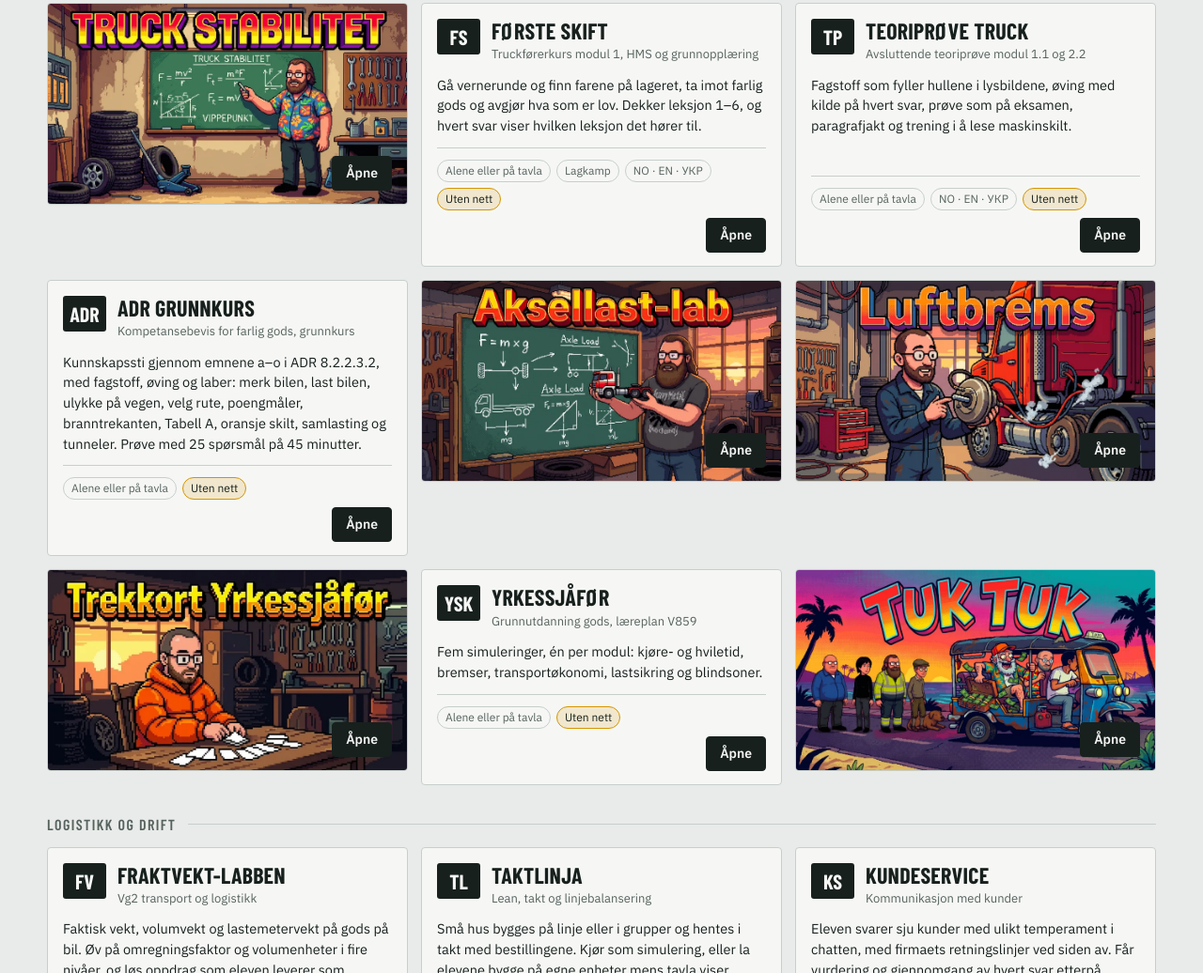
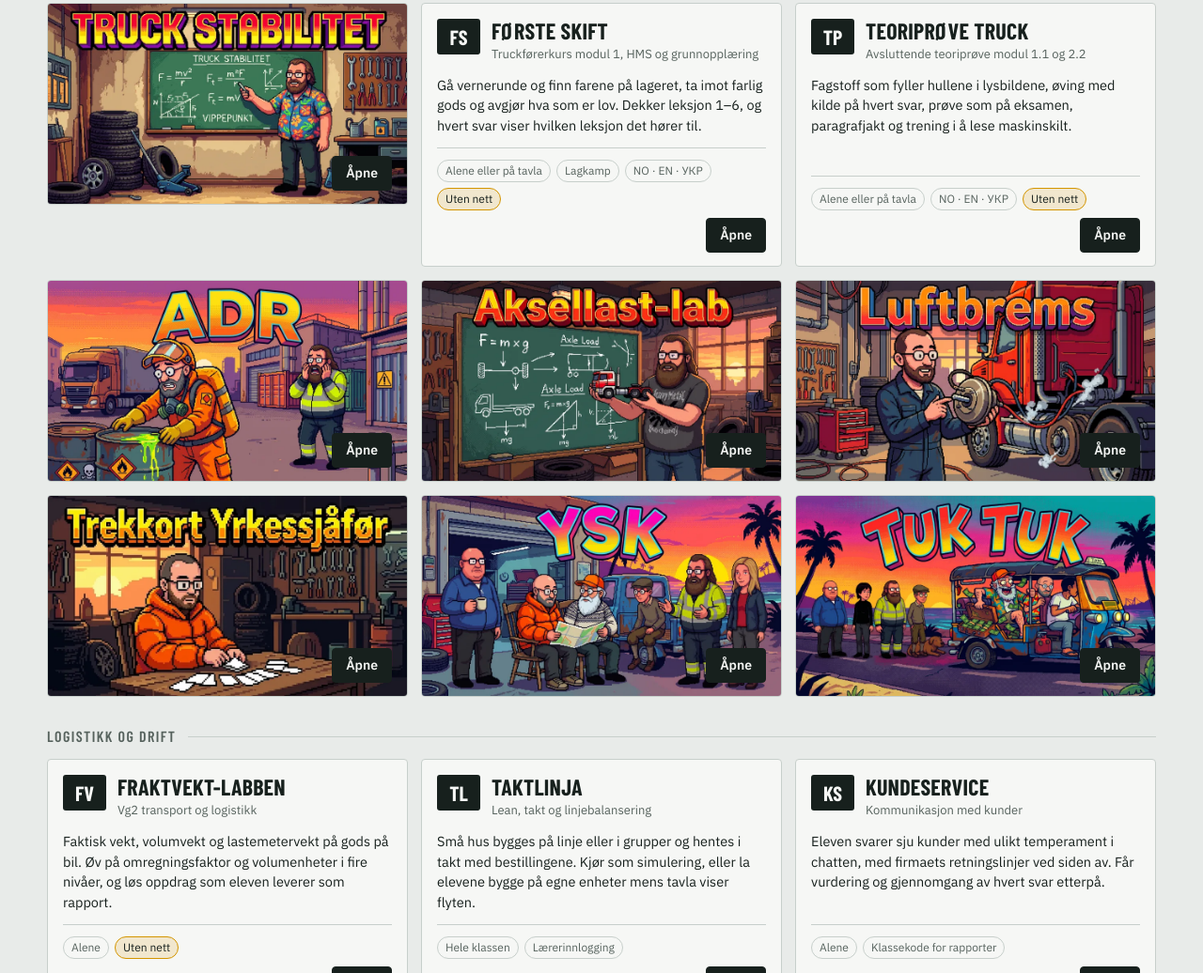
Before and after one commit to seiknes-ui/simmulator, a plain HTML site: page index.html in a window 1280 px wide. Shown: the part 243-1279 px from the top of the page at 94% size. Drawn offline with nearby package versions, Linux system fonts and the light colour scheme.

Commit message:
Forsiden: bildekort for ADR grunnkurs og YSK
Co-Authored-By: Claude Opus 5.5 <noreply@anthropic.com>

```diff
--- a/index.html
+++ b/index.html
@@ -119,21 +119,11 @@ footer{margin-top:40px;color:var(--muted);font-size:13px;max-width:70ch}
         <div class="foot"><div class="tags"><span class="tag">Alene eller på tavla</span><span class="tag">NO · EN · УКР</span><span class="tag off">Uten nett</span></div>
           <a class="open" href="teori/index.html">Åpne</a></div>
       </article>
-      <article class="card">
-        <div class="top"><span class="badge">ADR</span><div><h3>ADR grunnkurs</h3><p class="for">Kompetansebevis for farlig gods, grunnkurs</p></div></div>
-        <p class="desc">Kunnskapssti gjennom emnene a–o i ADR 8.2.2.3.2, med fagstoff, øving og laber: merk bilen, last bilen, ulykke på vegen, velg rute, poengmåler, branntrekanten, Tabell A, oransje skilt, samlasting og tunneler. Prøve med 25 spørsmål på 45 minutter.</p>
-        <div class="foot"><div class="tags"><span class="tag">Alene eller på tavla</span><span class="tag off">Uten nett</span></div>
-          <a class="open" href="adr-kurs/index.html">Åpne</a></div>
-      </article>
+      <a class="card bilde" href="adr-kurs/index.html"><img src="bilder/kort/adr.webp?v=1" alt="ADR grunnkurs" width="900" height="502" loading="lazy"><span class="open" aria-hidden="true">Åpne</span></a>
       <a class="card bilde" href="https://seiknes-ui.github.io/aksel/aksellast-lab.html"><img src="bilder/kort/aksellast.webp?v=1" alt="Aksellast-lab" width="900" height="502" loading="lazy"><span class="open" aria-hidden="true">Åpne</span></a>
       <a class="card bilde" href="https://seiknes-ui.github.io/kkvm/web/"><img src="bilder/kort/luftbrems.webp?v=1" alt="Luftbrems" width="900" height="502" loading="lazy"><span class="open" aria-hidden="true">Åpne</span></a>
       <a class="card bilde" href="https://seiknes-ui.github.io/trekk/"><img src="bilder/kort/trekkort.webp?v=2" alt="Trekkort yrkessjåfør" width="900" height="502" loading="lazy"><span class="open" aria-hidden="true">Åpne</span></a>
-      <article class="card">
-        <div class="top"><span class="badge">YSK</span><div><h3>Yrkessjåfør</h3><p class="for">Grunnutdanning gods, læreplan V859</p></div></div>
-        <p class="desc">Fem simuleringer, én per modul: kjøre- og hviletid, bremser, transportøkonomi, lastsikring og blindsoner.</p>
-        <div class="foot"><div class="tags"><span class="tag">Alene eller på tavla</span><span class="tag off">Uten nett</span></div>
-          <a class="open" href="ysk/">Åpne</a></div>
-      </article>
+      <a class="card bilde" href="ysk/"><img src="bilder/kort/ysk.webp?v=1" alt="Yrkessjåfør YSK" width="900" height="502" loading="lazy"><span class="open" aria-hidden="true">Åpne</span></a>
       <a class="card bilde" href="tuktuk/index.html"><img src="bilder/kort/tuktuk.webp?v=2" alt="Tuktuk kjøreskole" width="900" height="502" loading="lazy"><span class="open" aria-hidden="true">Åpne</span></a>
     </div>
   </section>
```
Also changed, not shown: bilder/kort/adr.webp (added), bilder/kort/ysk.webp (added).
